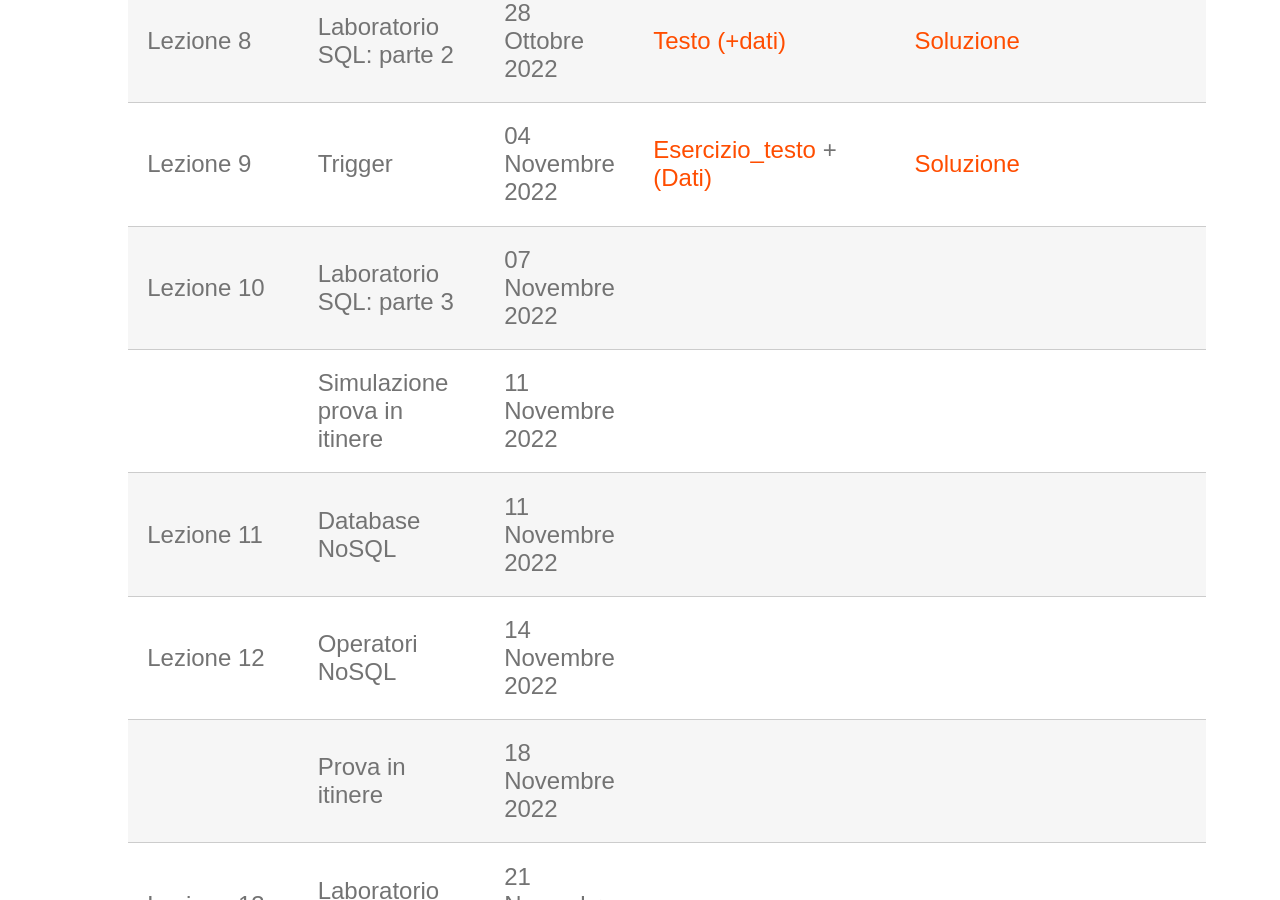
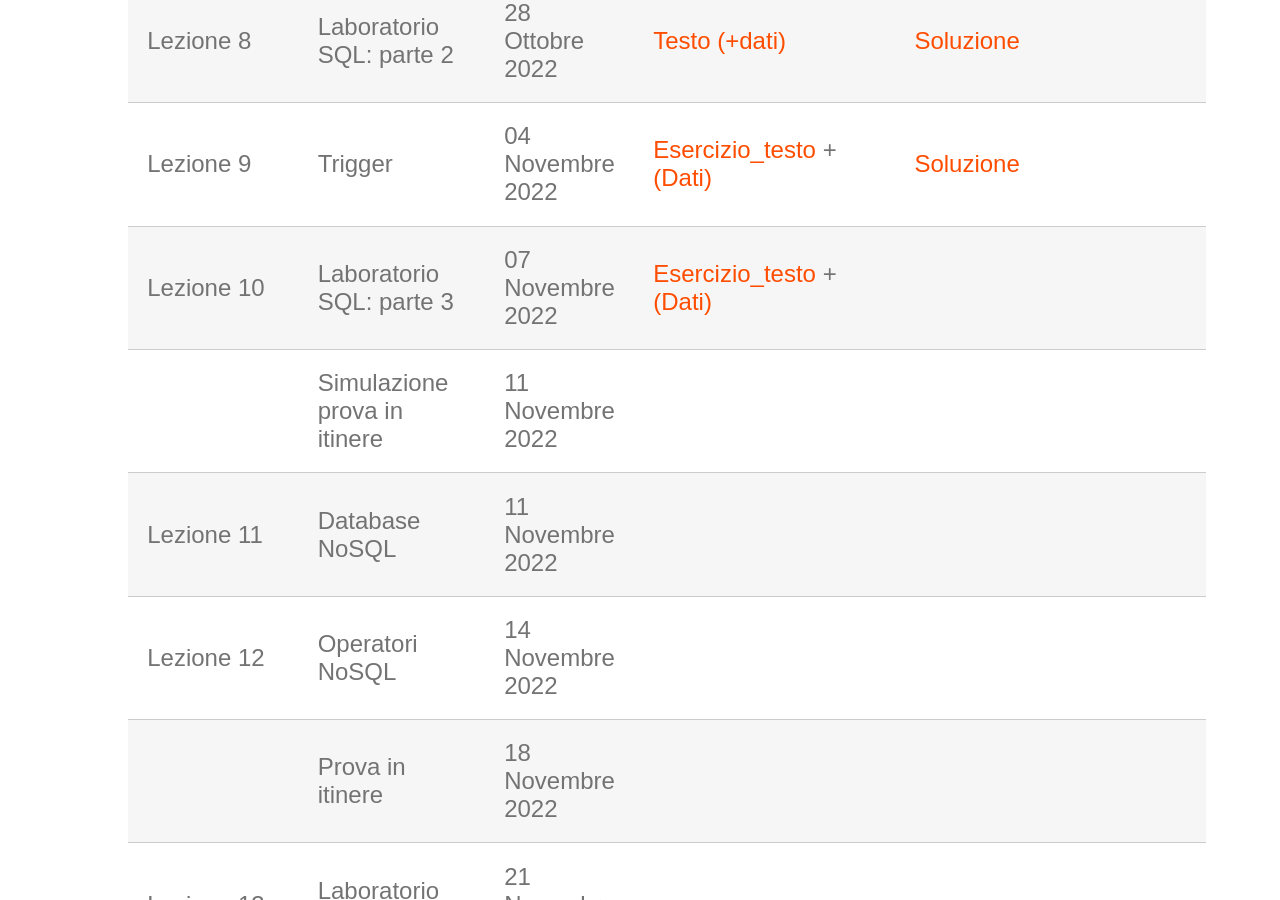
Before and after one commit to perceivelab/database-course, a Jekyll site: the page built from lezioni.md, in a window 1280 px wide and 900 px high, scrolled down 1479 px. Built offline with Jekyll 4.4.1, drawn with Linux system fonts in a browser that asks for light colours; our own code applies the rules of GitHub Pages for plain Markdown files.

Commit message:
Update lezioni.md

```diff
--- a/lezioni.md
+++ b/lezioni.md
@@ -17,7 +17,7 @@
 | Lezione 7  | Laboratorio SQL: parte 1                 | 24 Ottobre 2022   | [Esercitazione1_testo](https://drive.google.com/file/d/1U7OOJdAS7KO35V79Vkql-YpQXpWCPwRe/view?usp=sharing) [(+dati)](https://drive.google.com/file/d/122AD9a5xM8PO9B2fIntYr81e0XD-PYM0/view?usp=sharing) [Esercitazione2_testo](https://drive.google.com/file/d/1lpOeANRIWdL4h5ZbLlucaei8sS1Z3sCH/view?usp=sharing) [Esercitazione3_testo](https://drive.google.com/file/d/1UBj_yDPDhH0sH9tkBtHdZI0sey8b-94q/view?usp=sharing) [(+dati)](https://drive.google.com/file/d/1Lso_VbmuBDzh7EZmy8xklQM3Bns2T-Uf/view?usp=sharing) [Esercitazione4_testo](https://drive.google.com/file/d/1kx_pa-Yqc9-CLwG40t6fspy2g8xAlcDF/view?usp=sharing) [(+dati)](https://drive.google.com/file/d/1eONZZMamy96_n-DegvjfJ5yCibyUjeG5/view?usp=sharing)                    | [Esercitazione1_soluzione](https://drive.google.com/file/d/1p-mm4RzjTjfpVHwOzRGYKUhoqb7TLbB7/view?usp=sharing) [Esercitazione2_soluzione](https://drive.google.com/file/d/1sPkRf2ccJSsraYdD0l4YrZb3Ez7jEIkj/view?usp=sharing) [Esercitazione3_soluzione](https://drive.google.com/file/d/1oIO4nZcUjdeIPyhyiAjkA2sRAOsOya-k/view?usp=sharing) [Esercitazione4_soluzione](https://drive.google.com/file/d/1uu7KEYAfEzZPhewKmPiGe_MGt1cZvxsp/view?usp=sharing)         |
 | Lezione 8  | Laboratorio SQL: parte 2                 | 28 Ottobre 2022   | [Testo](https://drive.google.com/file/d/10TcOD8hcc9jl-LfiqNhUKGGWNrj6JKLt/view?usp=sharing) [(+dati)](https://drive.google.com/file/d/1eH-Y5O6zLPLvV3c3H4qK0SrZj5J58Ld_/view?usp=sharing)                       | [Soluzione](https://drive.google.com/file/d/1jXxiKd2K7mXKNMIn2Ie4CsNWnky-hbhs/view?usp=sharing)            |
 | Lezione 9 | Trigger                                   | 04 Novembre 2022  |  [Esercizio_testo](https://drive.google.com/file/d/1JpWTeehVDmm1EeO4l68mk74Y5I5KFLmv/view?usp=sharing) + [(Dati)](https://drive.google.com/file/d/17eOXx23Ur7ZIt_nNAMag4D53BlBiAU9z/view?usp=sharing)                       |     [Soluzione](https://drive.google.com/file/d/1LF4up44RX9ha5N1Vi_PxEgM3zd9VucNy/view?usp=sharing)         |
-| Lezione 10 | Laboratorio SQL: parte 3                 | 07 Novembre 2022  |                         |             |
+| Lezione 10 | Laboratorio SQL: parte 3                 | 07 Novembre 2022  |    [Esercizio_testo](https://drive.google.com/file/d/1pbttccp4-NdnaE90PqPlc-5KEhYKgs4V/view?usp=sharing) + [(Dati)](https://drive.google.com/file/d/1dTAEG8rbLhUP7Gpno-ZeZBgRbVninQAp/view?usp=sharing) |             |
 |            | Simulazione prova in itinere             | 11 Novembre 2022  |                         |             |
 | Lezione 11 | Database NoSQL                           | 11 Novembre 2022  |                         |             |
 | Lezione 12 | Operatori NoSQL                          | 14 Novembre 2022  |                         |             |
```
